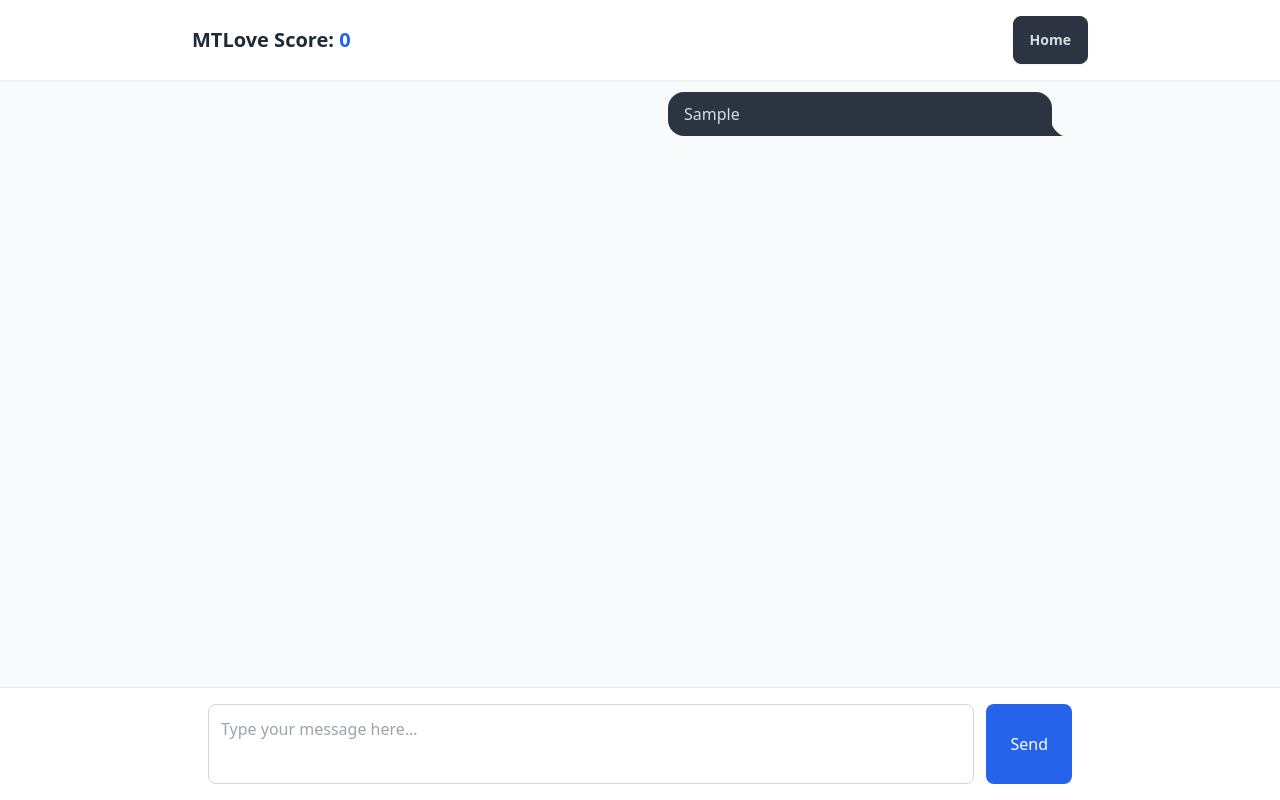
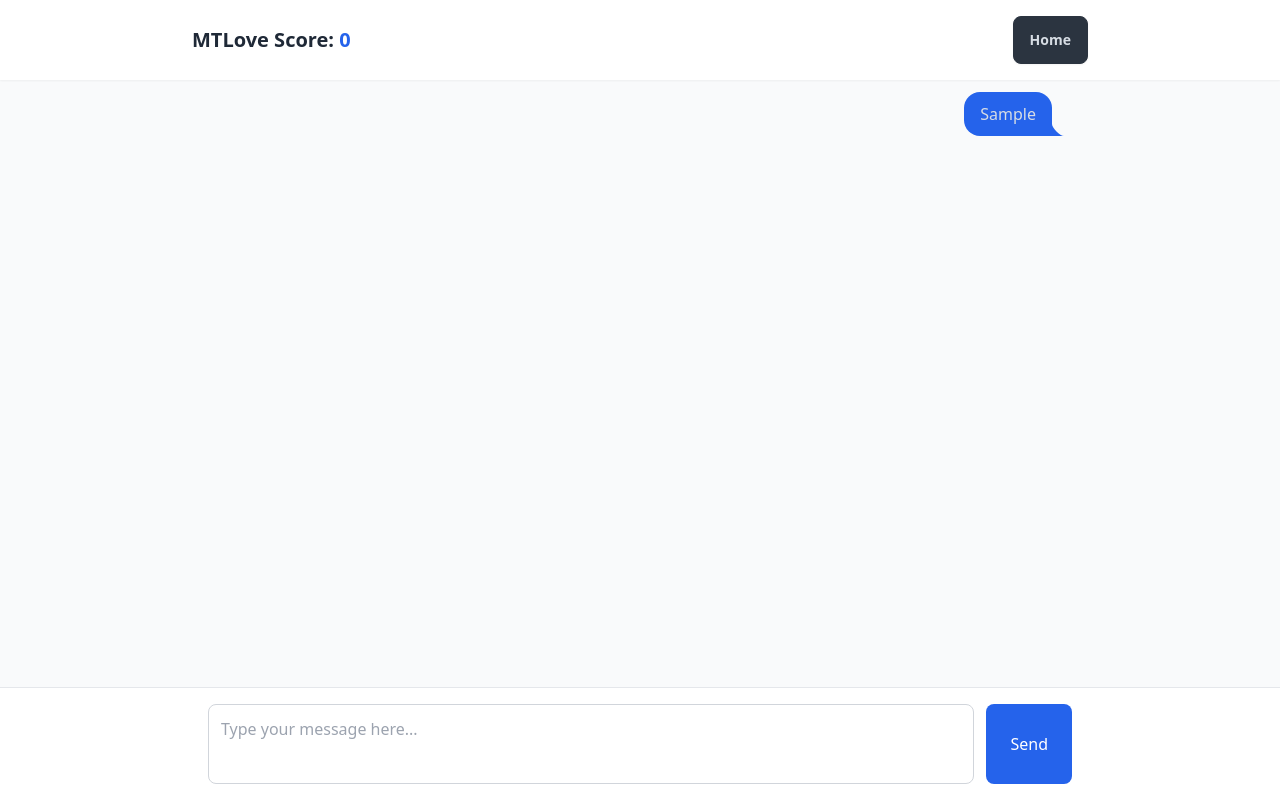
Before and after one commit to hdcola/MTLove, a React (Vite) app: page /game in a window 1280 px wide. Both pictures are taken after typing "Sample" into the empty fields and a click on the button "Send". Built offline with nearby package versions, Linux system fonts and the light colour scheme; no server answers.

Commit message:
优化在手机上的输入显示

```diff
--- a/src/components/Messages.jsx
+++ b/src/components/Messages.jsx
@@ -13,7 +13,7 @@ export default function Messages() {
   }, [messages]);
 
   return (
-    <div className="flex-1 overflow-y-auto flex flex-col">
+    <div className="flex-1 overflow-y-auto flex flex-col h-[calc(100vh-180px)] sm:h-auto">
       {messages.map((message, index) => {
         if (message.role === "assistant") {
           assistantIndex++; // 只在 assistant 消息时递增
@@ -31,18 +31,18 @@ export default function Messages() {
             }`}
           >
             <div
-              className={`flex items-center chat-bubble w-96 m-2 ${
+              className={`flex items-center chat-bubble max-w-[80vw] sm:max-w-[400px] m-2 break-words ${
                 message.role === "user"
-                  ? ""
+                  ? "bg-blue-600"
                   : message.role === "system"
                   ? ""
-                  : "chat-bubble chat-bubble-primary"
+                  : "chat-bubble-primary"
               }`}
             >
               {message.content}
               {message.role === "assistant" &&
                 scoreHistory[assistantIndex] !== undefined && (
-                  <div className="badge badge-xs">
+                  <div className="badge badge-xs ml-2">
                     {scoreHistory[assistantIndex]}
                   </div>
                 )}
@@ -50,7 +50,7 @@ export default function Messages() {
           </div>
         );
       })}
-      <div ref={messagesEndRef} />
+      <div ref={messagesEndRef} className="h-4" />
     </div>
   );
 }
```
